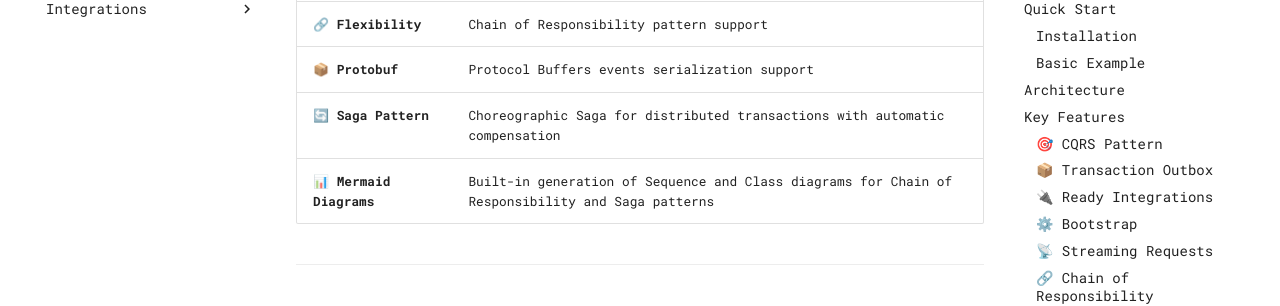
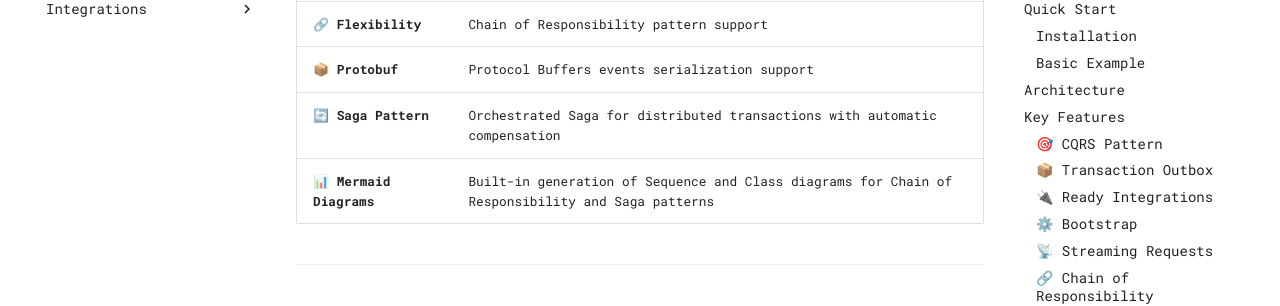
Before and after one commit to vadikko2/python-cqrs-mkdocs, an MkDocs documentation site: the page built from docs/index.md, in a window 1280 px wide and 900 px high, scrolled down 1371 px. Shown: the part 153-459 px from the top of the window. Built offline with MkDocs 1.6.1 and Material for MkDocs 9.7.7, drawn with Linux system fonts in a browser that asks for light colours; comment, search, counter and statistics services are not loaded; some of the changed text lies outside the part shown.

Commit message:
Исправил документацию

```diff
--- a/docs/index.md
+++ b/docs/index.md
@@ -39,7 +39,7 @@ applications. It helps separate read and write operations, improving scalability
 | 📡 **Streaming** | Real-time progress updates with StreamingRequestHandler |
 | 🔗 **Flexibility** | Chain of Responsibility pattern support |
 | 📦 **Protobuf** | Protocol Buffers events serialization support |
-| 🔄 **Saga Pattern** | Choreographic Saga for distributed transactions with automatic compensation |
+| 🔄 **Saga Pattern** | Orchestrated Saga for distributed transactions with automatic compensation |
 | 📊 **Mermaid Diagrams** | Built-in generation of Sequence and Class diagrams for Chain of Responsibility and Saga patterns |
 
 ---
@@ -194,7 +194,7 @@ The `python-cqrs` framework follows a clear architectural pattern:
 
 | Feature | Description |
 |---------|-------------|
-| **Distributed Transactions** | Choreographic Saga pattern for managing distributed transactions |
+| **Distributed Transactions** | Orchestrated Saga pattern for managing distributed transactions |
 | **Automatic Compensation** | Automatic rollback of completed steps on failure |
 | **Recovery Mechanism** | Resume interrupted sagas from persistent storage |
 | **Eventual Consistency** | Ensures eventual consistency across distributed systems |
```
Also changed, not shown: docs/saga/index.md (+2 -2 lines).
